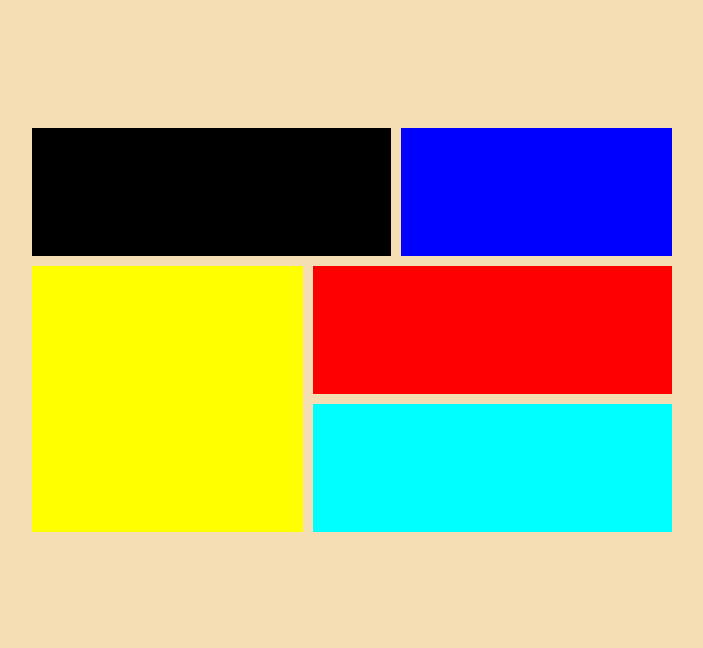
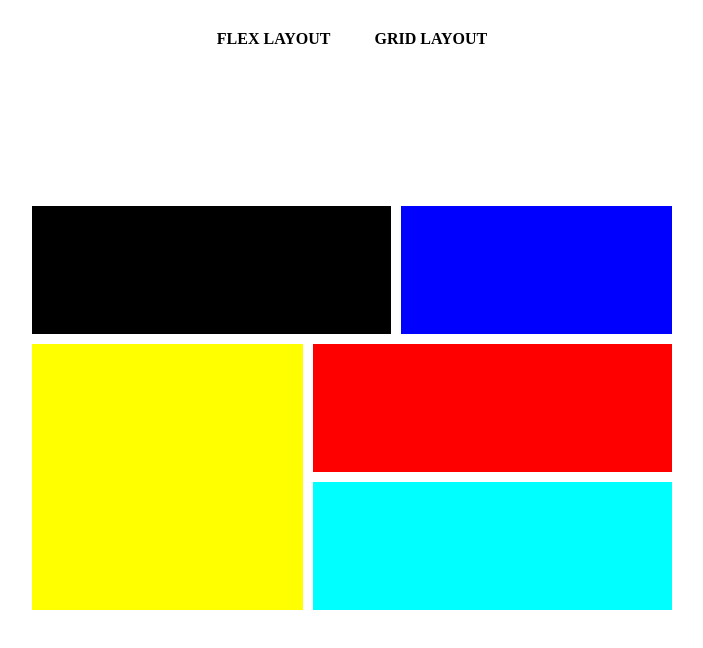
Before and after one commit to hallyprince/flex_grid-task, a plain HTML site: page grid.html in a window 1280 px wide. Shown: the whole page, without its empty margins (288-991 px from the left). Drawn offline with Linux system fonts and the light colour scheme.

Commit message:
My first flex and grid commit

```diff
--- a/grid.html
+++ b/grid.html
@@ -9,7 +9,16 @@
     <link rel="stylesheet" href="style.css">
 </head>
 
-<body style="background-color:wheat ;">
+<body style="background-color: white ;">
+    <div class="hero-nav">
+        <nav>
+            <ul class="nav-wrap-item">
+                <li class="nav-item"><a href="index.html" class="active nav-link">Flex layout</a></li>
+                <li class="nav-item">
+                    <a href="grid.html" class=" nav-link">Grid layout</a>
+                </li>
+
+        </nav>
 
         <div class="grid-container">
             <div class="items item-a" style="color: white;"></div>
@@ -19,6 +28,7 @@
             <div class="items item-e"></div>
 
         </div>
+    </div>
 
 </body>
 
--- a/style.css
+++ b/style.css
@@ -6,6 +6,40 @@
 
 body {
     background-color: white;
+}
+
+.hero-nav {
+    position: relative;
+    width: 100%;
+    height: 100%;
+    background-color: white;
+}
+
+nav {
+    display: flex;
+    width: 100%;
+    margin: auto;
+    padding: 20px 0;
+    align-items: center;
+    justify-content: center;
+}
+
+nav ul li {
+    display: inline-block;
+    list-style: none;
+    margin: 10px 20px;
+    align-items: center;
+}
+
+nav ul li a {
+    text-decoration: none;
+    color: black;
+    font-weight: bold;
+    text-transform: uppercase;
+}
+
+nav ul li a:hover {
+    color: coral;
 }
 
 main {
```
Also changed, not shown: index.html (+10 -0 lines). Lines whose indentation alone changed are shown as unchanged.
